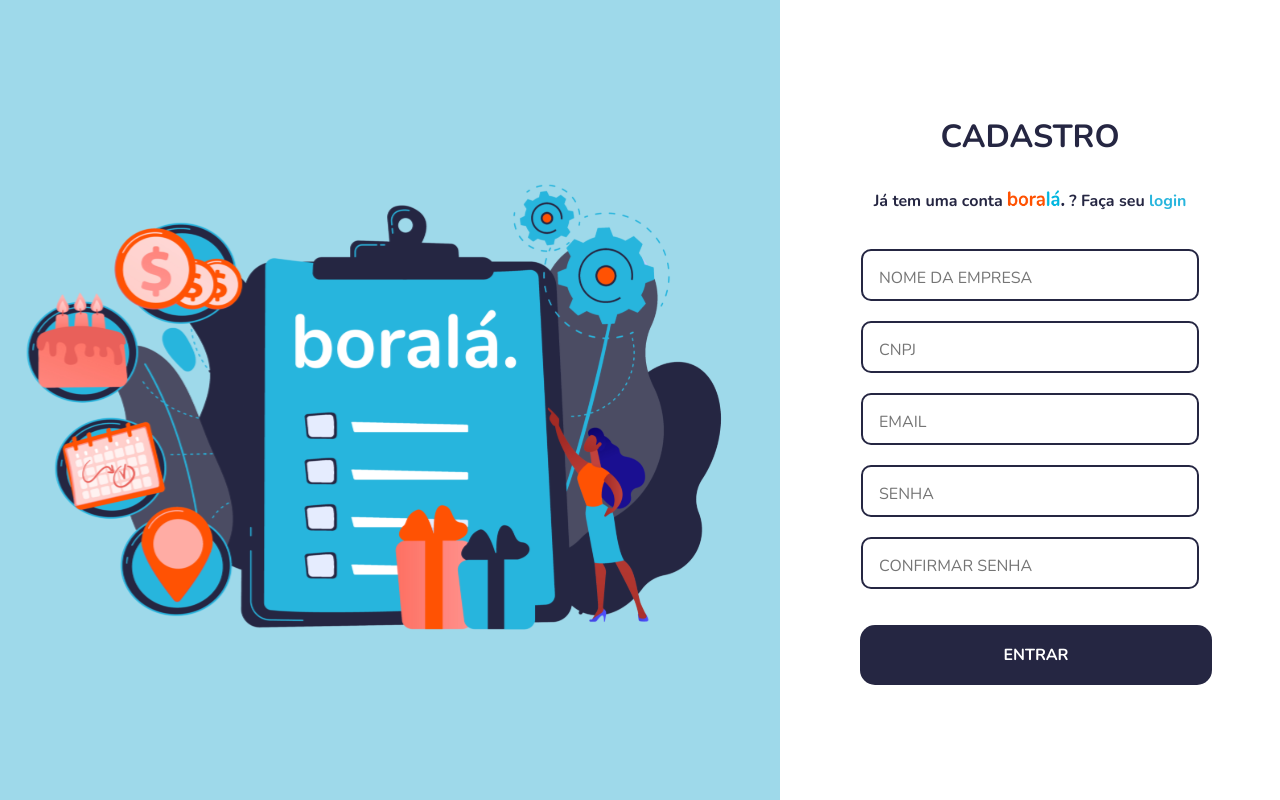
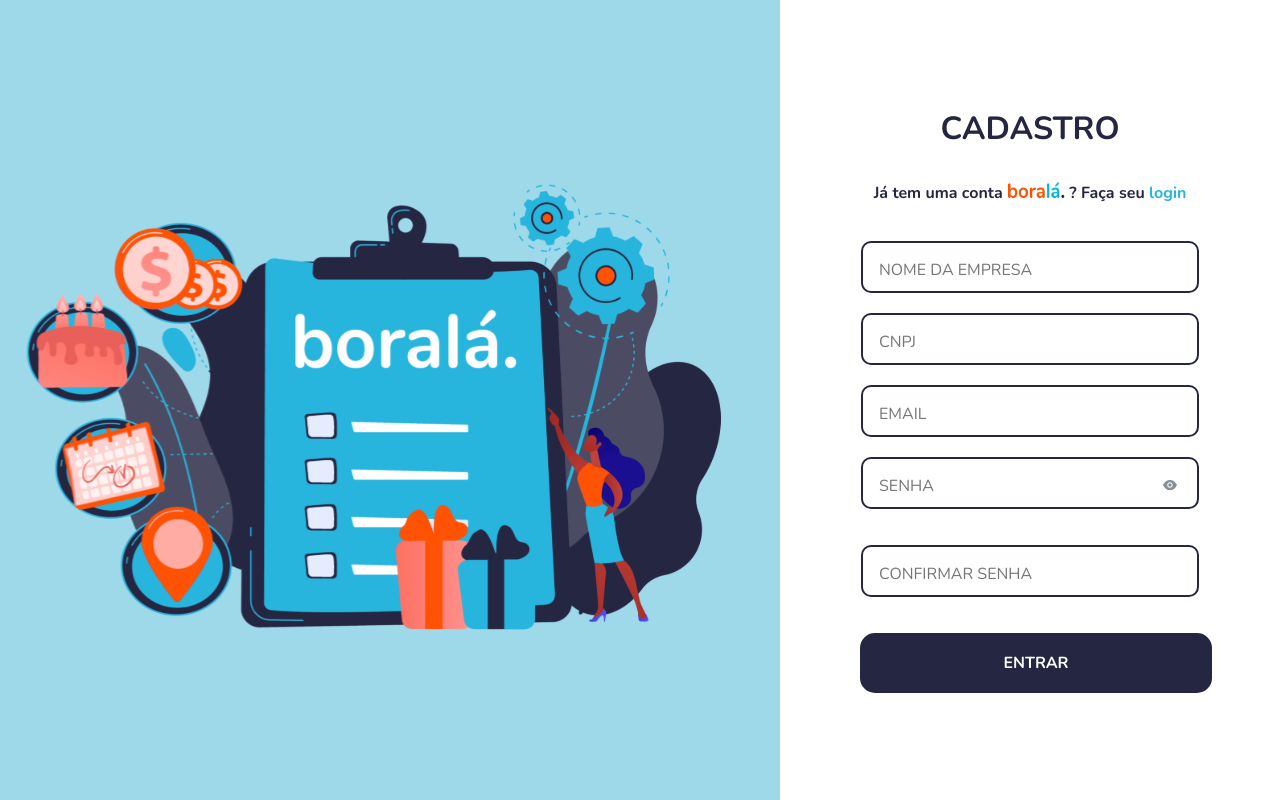
Before and after one commit to pedrokaa2/capstone-m3-grupo3-vilson-nov21, a React (Create React App) app: page /signup in a window 1280 px wide. Built offline with nearby package versions, Linux system fonts and the light colour scheme.

Commit message:
feat: show and hide password

```diff
--- a/src/Pages/Login/index.jsx
+++ b/src/Pages/Login/index.jsx
@@ -1,6 +1,7 @@
 import * as yup from "yup";
 import { yupResolver } from "@hookform/resolvers/yup";
 import { useForm } from "react-hook-form";
+import { useState } from "react";
 import { useHistory } from "react-router-dom";
 import { Link } from "react-router-dom";
 import { useAuthenticated } from "../../Providers/authenticated";
@@ -14,11 +15,20 @@
   Content,
   AnimationContainer,
   Inputs,
+  InputsP,
   Error,
   ButtonLogin,
+  AiEye,
+  AiEyeInvisible,
 } from "./style";
 
 const Login = () => {
+  const [visible, setVisible] = useState(true);
+
+  const passwordVisible = () => {
+    setVisible(!visible);
+  };
+
   const { login } = useAuthenticated();
 
   const history = useHistory();
@@ -52,20 +62,23 @@
                 Faça seu <Link to="/signup">cadastro</Link>
               </p>
               <p className="Home">
-                Você não é uma empresa <img src={BoraLaLogo} alt="borala"></img> ?
-                Entre na <Link to="/">Home</Link>
+                Você não é uma empresa <img src={BoraLaLogo} alt="borala"></img>{" "}
+                ? Entre na <Link to="/">Home</Link>
               </p>
               <Inputs type="text" placeholder="EMAIL" {...register("email")} />
 
               <Error>{errors.email?.message}</Error>
-              <Inputs
-                type="password"
+              <InputsP
+                type={visible ? "password" : "text"}
                 placeholder="SENHA"
                 {...register("password")}
               />
-
               <Error>{errors.password?.message}</Error>
-
+              {visible ? (
+                <AiEye onClick={passwordVisible} />
+              ) : (
+                <AiEyeInvisible onClick={passwordVisible} />
+              )}
               <ButtonLogin>
                 <Button type="submit">ENTRAR</Button>
               </ButtonLogin>
--- a/src/Pages/Login/style.js
+++ b/src/Pages/Login/style.js
@@ -1,5 +1,7 @@
 import styled, { keyframes } from "styled-components";
 import LoginImage from "../../assets/login.svg";
+import { AiFillEye } from "react-icons/ai";
+import { AiFillEyeInvisible } from "react-icons/ai";
 
 export const Container = styled.div `
   height: 100vh;
@@ -96,6 +98,22 @@
   margin-bottom: 25px;
 `;
 
+export const InputsP = styled.input`
+  background: transparent;
+  align-items: center;
+  flex: 1;
+  height: 100%;
+  background: var(--white);
+  border-radius: 10px;
+  border: 2px solid var(--darkblue);
+  padding: 1rem;
+  height: 52px;
+  width: 80%;
+  transition: 0.4s;
+  margin-bottom: 25px;
+  margin-left: 15px;
+`
+
 export const Error = styled.span `
   color: var(--orange);
 
@@ -106,3 +124,19 @@
   min-width: 340px;
   max-width: 440px;
 `;
+
+export const AiEye = styled(AiFillEye)`
+  color: var(--grey);
+  position: relative;
+  top: 5px;
+  left: -30px;
+  cursor: pointer;
+
+`;
+export const AiEyeInvisible = styled(AiFillEyeInvisible)`
+  color: var(--grey);
+  position: relative;
+  top: 5px;
+  left: -30px;
+  cursor: pointer;
+`;
--- a/src/Pages/Signup/index.jsx
+++ b/src/Pages/Signup/index.jsx
@@ -1,23 +1,33 @@
-import { Link } from "react-router-dom";
-import Input from "../../components/Input";
-import Button from "../../components/Button";
 import {
   AnimationContainer,
   Background,
   Container,
   Content,
   ErrorSpan,
-  DivInputs
+  DivInputs,
+  AiEye,
+  AiEyeInvisible,
 } from "./style";
+
+import BoraLaLogo from "../../assets/boralalogo.png";
+import Input from "../../components/Input";
+import Button from "../../components/Button";
+import api from "../../service/api";
+
+import { Link, useHistory } from "react-router-dom";
 import { useForm } from "react-hook-form";
 import * as yup from "yup";
 import { yupResolver } from "@hookform/resolvers/yup";
-import api from "../../service/api";
 import { toast } from "react-toastify";
-import { useHistory } from "react-router-dom";
-import BoraLaLogo from "../../assets/boralalogo.png";
+import { useState } from "react";
 
 const Signup = () => {
+  const [visible, setVisible] = useState(true);
+
+  const passwordVisible = () => {
+    setVisible(!visible);
+  };
+
   const signupSchema = yup.object().shape({
     name: yup.string().required("Campo obrigatório!"),
     cnpj: yup.string().required("Campo obrigatório!"),
@@ -94,17 +104,22 @@
               <Input
                 register={register("password")}
                 name="password"
-                type="password"
+                type={visible ? "password" : "text"}
                 placeholder="SENHA"
                 errorMsg={errors.password?.message}
               />
               {errors.password && (
                 <ErrorSpan>{errors.password.message}</ErrorSpan>
               )}
+              {visible ? (
+                <AiEye onClick={passwordVisible} />
+              ) : (
+                <AiEyeInvisible onClick={passwordVisible} />
+              )}
               <Input
                 register={register("passwordConfirm")}
                 name="passwordConfirm"
-                type="password"
+                type={visible ? "password" : "text"}
                 placeholder="CONFIRMAR SENHA"
                 errorMsg={errors.passwordConfirm?.message}
               />
--- a/src/Pages/Signup/style.js
+++ b/src/Pages/Signup/style.js
@@ -1,5 +1,31 @@
 import styled, { keyframes } from "styled-components";
 import SignupImage from "../../assets/signup.svg";
+import { AiFillEye } from "react-icons/ai";
+import { AiFillEyeInvisible } from "react-icons/ai";
+
+export const AiEye = styled(AiFillEye)`
+  color: var(--grey);
+  position: relative;
+  top: -32px;
+  left: 100px;
+  cursor: pointer;
+  @media (min-width: 728px) {
+    top: -32px;
+    left: 140px;
+  }
+`;
+export const AiEyeInvisible = styled(AiFillEyeInvisible)`
+  color: var(--grey);
+  position: relative;
+  top: -32px;
+  left: 100px;
+  cursor: pointer;
+  @media (min-width: 728px) {
+    top: -32px;
+    left: 140px;
+  }
+`;
+
 
 export const Container = styled.div`
   height: 100vh;
--- a/src/global/global.js
+++ b/src/global/global.js
@@ -14,6 +14,7 @@
         --lightblue: #9ED9EA;
         --darkblue: #252642;
         --white: #FFFFFF;
+        --grey: #868E96;
     }
     body {
         background: var(--white);
```
